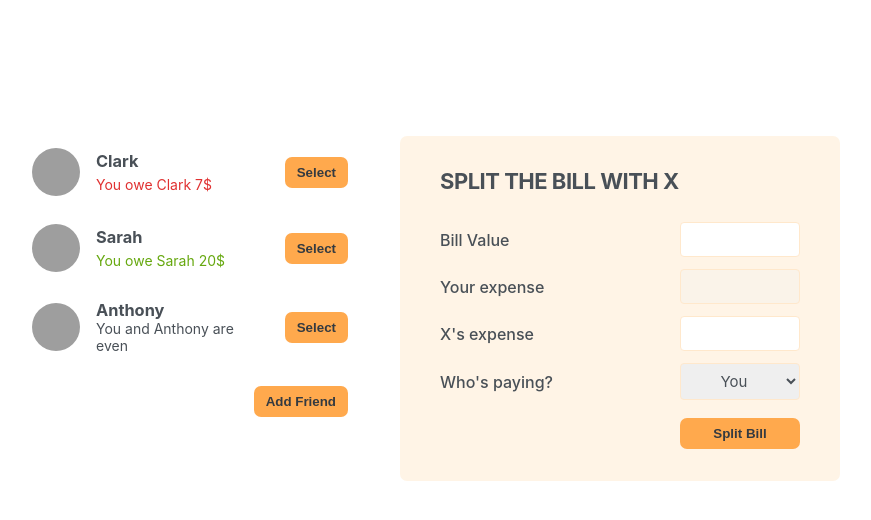
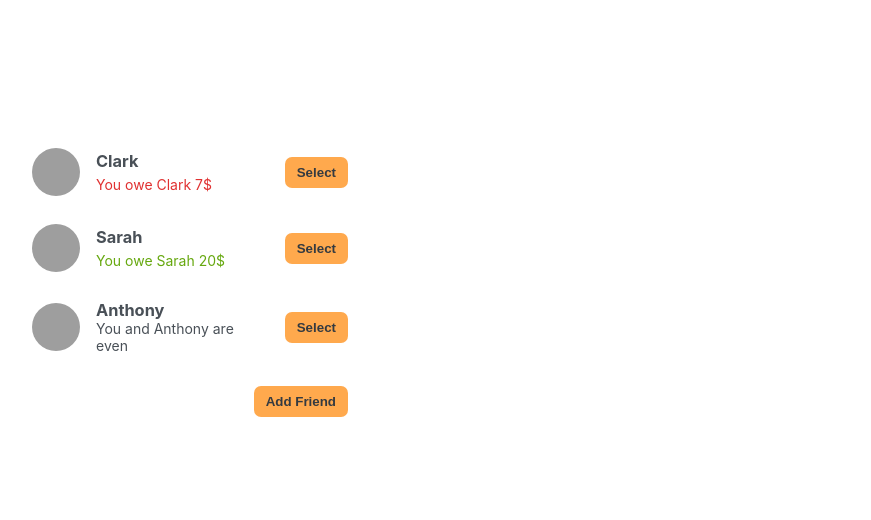
Before and after one commit to tojibayevvv/eat-n-split, a React (Create React App) app: page / in a window 1280 px wide. Shown: the top 520 px of the page, without its empty margins (210-1081 px from the left). Built offline with nearby package versions, Linux system fonts and the light colour scheme; grey boxes are pictures that could not be loaded.

Commit message:
added function enabling to select a friend to split the bill with

```diff
--- a/src/App.js
+++ b/src/App.js
@@ -24,6 +24,7 @@ const initialFriends = [
 function App() {
   const [friendModal, setFriendModal] = useState(false);
   const [friends, setFriends] = useState(initialFriends);
+  const [selected, setSelected] = useState(null);
 
   function handleFriendModal() {
     setFriendModal((show) => !show);
@@ -35,33 +36,37 @@ function App() {
     console.log(friend);
   }
 
+  function handleSelection(friend) {
+    setSelected(friend);
+  }
+
   return (
     <div className="app">
       <div className="sidebar">
-        <FriendsList friends={friends} />
+        <FriendsList onSelection={handleSelection} friends={friends} />
         {friendModal && <FriendForm onAddFriend={handleAddFriend} />}
         <Button onClick={handleFriendModal}>
           {friendModal ? "Close" : "Add Friend"}
         </Button>
       </div>
-      <FormSplitBill />
+      {selected && <FormSplitBill selected={selected} />}
     </div>
   );
 }
 
 export default App;
 
-function FriendsList({ friends }) {
+function FriendsList({ friends, onSelection }) {
   return (
     <ul>
       {friends.map((friend) => (
-        <Friend friend={friend} key={friend.id} />
+        <Friend friend={friend} key={friend.id} onSelection={onSelection} />
       ))}
     </ul>
   );
 }
 
-function Friend({ friend }) {
+function Friend({ friend, onSelection }) {
   return (
     <li>
       <img src={friend.image} alt={friend.name} />
@@ -77,7 +82,7 @@ function Friend({ friend }) {
         </p>
       )}
       {friend.balance === 0 && <p>You and {friend.name} are even</p>}
-      <Button>Select</Button>
+      <Button onClick={() => onSelection(friend)}>Select</Button>
     </li>
   );
 }
@@ -94,7 +99,7 @@ function FriendForm({ onAddFriend }) {
   const [name, setName] = useState("");
   const [image, setImage] = useState("https://i.pravatar.cc/48");
 
-  function handleAdd(e) {
+  function handleSubmit(e) {
     e.preventDefault();
     if (!name || !image) return;
 
@@ -112,7 +117,7 @@ function FriendForm({ onAddFriend }) {
 
   return (
     <>
-      <form className="form-add-friend">
+      <form className="form-add-friend" onSubmit={handleSubmit}>
         <label>Friend name</label>
         <input
           value={name}
@@ -125,26 +130,26 @@ function FriendForm({ onAddFriend }) {
           onChange={(e) => setImage(e.target.value)}
           type="text"
         />
-        <Button onClick={handleAdd}>Add</Button>
+        <Button>Add</Button>
       </form>
     </>
   );
 }
 
-function FormSplitBill() {
+function FormSplitBill({ selected }) {
   return (
     <form className="form-split-bill">
-      <h2>Split the bill with X</h2>
+      <h2>Split the bill with {selected.name}</h2>
       <label>Bill Value</label>
       <input type="text" />
       <label>Your expense</label>
       <input type="text" disabled />
-      <label>X's expense</label>
+      <label>{selected.name}'s expense</label>
       <input type="text" />
       <label>Who's paying?</label>
       <select>
         <option value="user">You</option>
-        <option value="friend">X</option>
+        <option value="friend">{selected.name}</option>
       </select>
       <Button>Split Bill</Button>
     </form>
```
